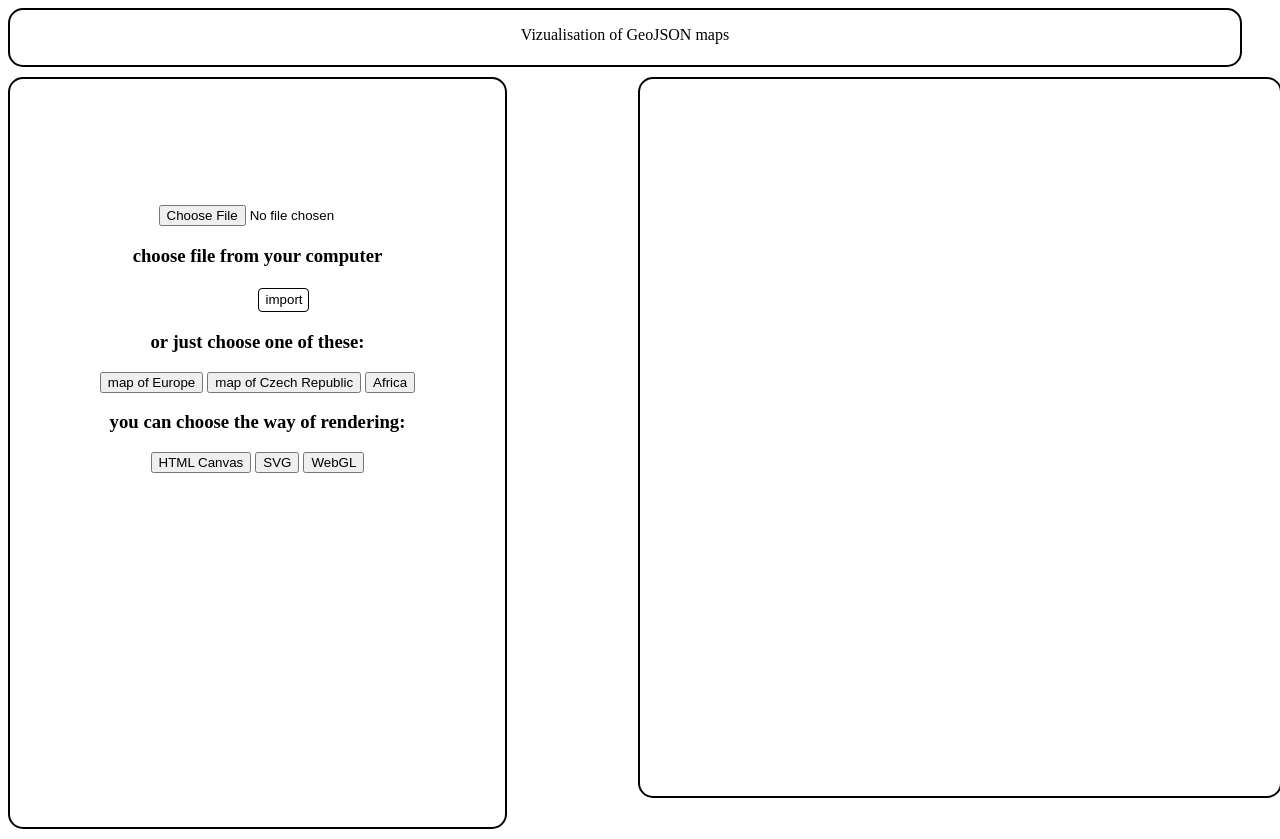
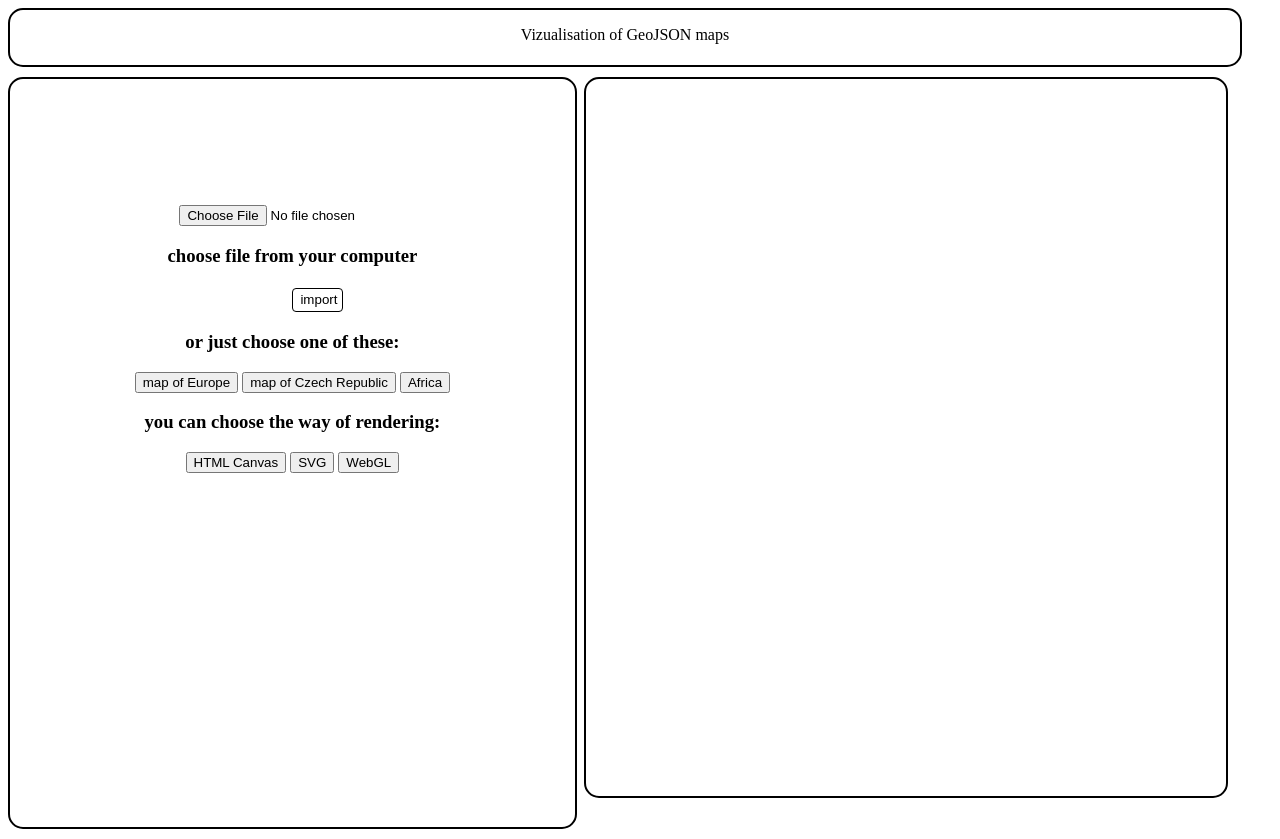
Before and after one commit to silivdar/Kartograf, a website: page public_html/index.html in a window 1280 px wide. Drawn offline with nearby package versions, Linux system fonts and the light colour scheme.

Commit message:
changes in css

```diff
--- a/public_html/main_page.css
+++ b/public_html/main_page.css
@@ -23,7 +23,7 @@ and open the template in the editor.
     border: 2px;
     border-style: solid;
     border-radius: 15px;
-    margin: 0 765px 10px 0px;
+    margin: 0 55% 10px 0px;
     padding: 10% 0 28% 0;
 }
 
@@ -34,7 +34,7 @@ and open the template in the editor.
     border: 2px;
     border-style: solid;
     border-radius: 15px;
-    margin: 0 0 0 630px;
+    margin: 0 0 0 45%;
     padding: 0 50% 56% 0;
 }
 
```
